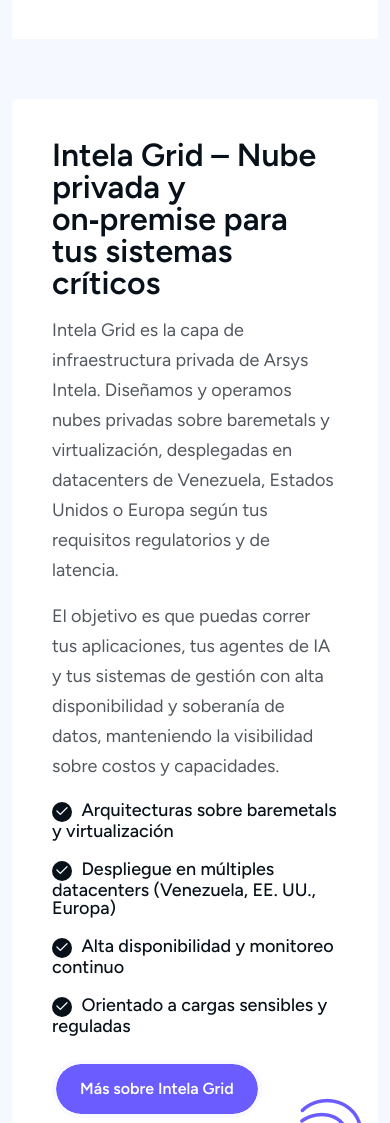
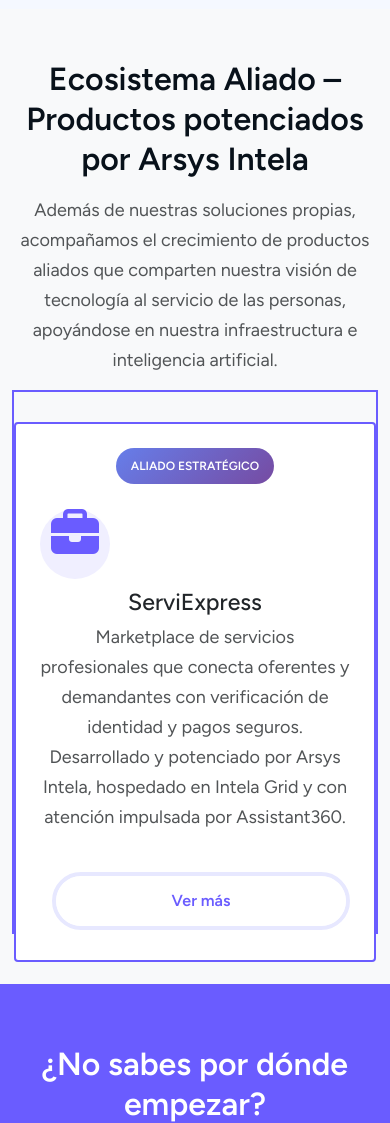
Before and after one commit to updatedlinux/arsysintela-web, a Flask app: page /solutions in a window 390 px wide. Shown: the part 3503-4626 px from the top of the page. Run offline with Flask 2, Linux system fonts and the light colour scheme; some libraries are stand-ins or nearby versions; some web fonts are replaced.

Commit message:
solutions new

```diff
--- a/apps/templates/pages/solutions.html
+++ b/apps/templates/pages/solutions.html
@@ -19,27 +19,14 @@
 <div class="pages-hero">
   <div class="container">
     <div class="row align-items-center">
-      <div class="col-lg-6">
+      <div class="col-lg-6 m-auto text-center">
         <div class="main-headding">
           <h1>Soluciones Arsys Intela</h1>
-          <p>
-            Arsys Intela es un ecosistema de soluciones que combina infraestructura privada,
-            inteligencia artificial y automatización de espacios. Empezamos por donde más duele
-            en tu operación —comunicación, infraestructura o edificios— y construimos contigo
-            una arquitectura preparada para crecer.
+          <p class="lead">
+            Un ecosistema completo de infraestructura, inteligencia artificial y automatización
+            diseñado para impulsar la transformación digital de empresas, comunidades y
+            emprendedores en Latinoamérica y más allá.
           </p>
-
-          <div class="space30"></div>
-          <div class="hero-btns">
-            <a href="/contact" class="theme-btn2">Agendar una conversación</a>
-            <a href="/solutions/condominio360" class="theme-btn3">Ver Condominio360</a>
-          </div>
-        </div>
-      </div>
-
-      <div class="col-lg-6">
-        <div class="hero-image shape-animaiton3">
-          <img src="{{ config.ASSETS_ROOT }}/img/about/about-main-img.png" alt="">
         </div>
       </div>
     </div>
@@ -50,166 +37,231 @@
 </div>
 <!--===== HERO AREA END =======-->
 
-<!--===== STIKY AREA START =======-->
-<div class="stiky-sec sp">
+<!--===== SOLUCIONES 360 START =======-->
+<div class="about-page-area2 _relative sp">
   <div class="container">
     <div class="row">
-      <div class="col-lg-12">
-        <div class="stiky-sec-boxs _relative">
-
-          <!-- Condominio360 - Solución destacada -->
-          <div class="stiky-single">
-            <div class="row align-items-center">
-              <div class="col-lg-6">
-                <div class="headding">
-                  <h3>Condominio360 – Gestión moderna de condominios y edificios</h3>
+      <div class="col-lg-8 m-auto text-center">
+        <div class="headding2">
+          <h2>Soluciones 360 – Productos verticales para casos de uso específicos</h2>
           <div class="space16"></div>
           <p>
-                    Condominio360 es nuestra solución más madura y desplegada en producción. Es una
-                    plataforma integral para la administración de condominios, edificios y comunidades,
-                    que centraliza comunicación, cobranzas y procesos operativos en un solo lugar.
+            Nuestras soluciones 360 están diseñadas para resolver problemas concretos en
+            sectores específicos, combinando IA, automatización e infraestructura en productos
+            listos para usar.
           </p>
-                  <div class="space16"></div>
-                  <p>
-                    Permite a administradores y juntas de condominio mantener informados a los residentes,
-                    gestionar pagos y morosidad, programar mantenimientos y generar reportes claros
-                    sobre la salud financiera y operativa de cada comunidad.
-                  </p>
-
-                  <div class="space20"></div>
-                  <ul class="list">
-                    <li><span class="arrow"><i class="fa-regular fa-check"></i></span> Comunicación centralizada con residentes</li>
-                    <li><span class="arrow"><i class="fa-regular fa-check"></i></span> Gestión de cuotas, cobranzas y morosidad</li>
-                    <li><span class="arrow"><i class="fa-regular fa-check"></i></span> Registro de incidencias y órdenes de servicio</li>
-                    <li><span class="arrow"><i class="fa-regular fa-check"></i></span> Reportes financieros y operativos</li>
-                  </ul>
-                  <div class="space30"></div>
-
-                  <a href="/solutions/condominio360" class="theme-btn2">Ver Condominio360 en detalle</a>
-
         </div>
       </div>
-              <div class="col-lg-6">
-                <div class="stiky-sec-img">
-                  <img src="{{ config.ASSETS_ROOT }}/img/features/features-stiky1.png" alt="">
-                  <img class="shape" src="{{ config.ASSETS_ROOT }}/img/shapes/stiky-sec-shape2.png" alt="">
+    </div>
+
+    <div class="space30"></div>
+    <div class="row d-flex flex-wrap align-items-stretch">
+      <div class="col-lg-6 col-md-6 d-flex mb-4">
+        <div class="about-page-boxs h-100 w-100" style="height: auto !important; min-height: 100%; overflow: visible !important;">
+          <div class="single-box h-100 d-flex flex-column" style="height: auto !important; min-height: 100%; overflow: visible !important; padding-bottom: 30px !important;">
+            <div class="icon">
+              <i class="fas fa-robot" style="font-size: 48px; color: var(--qt-bg-bg-7);"></i>
+            </div>
+            <div class="space20"></div>
+            <div class="headding2 flex-grow-1 d-flex flex-column">
+              <h3>Assistant360</h3>
+              <div class="space10"></div>
+              <p class="mb-0" style="flex-grow: 1;">
+                Agentes de IA conversacionales para atención al cliente, soporte técnico y
+                automatización de procesos de negocio. Integración nativa con WhatsApp, web,
+                telefonía y más.
+              </p>
+              <div class="space20"></div>
+              <a href="/solutions/assistant360" class="theme-btn3">Ver más</a>
             </div>
           </div>
         </div>
       </div>
 
-          <!-- Assistant360 -->
-          <div class="stiky-single">
-            <div class="row align-items-center">
-              <div class="col-lg-6">
-                <div class="headding">
-                  <h3>Assistant360 – Asistentes de IA para atención 24/7</h3>
-                  <div class="space16"></div>
-                  <p>
-                    Assistant360 automatiza la atención en canales como WhatsApp y la web, utilizando
-                    agentes de inteligencia artificial entrenados en la realidad de tu negocio. Responden
-                    preguntas frecuentes, recogen datos, derivan a humanos cuando es necesario y te
-                    entregan métricas claras de desempeño.
+      <div class="col-lg-6 col-md-6 d-flex mb-4">
+        <div class="about-page-boxs h-100 w-100" style="height: auto !important; min-height: 100%; overflow: visible !important;">
+          <div class="single-box h-100 d-flex flex-column" style="height: auto !important; min-height: 100%; overflow: visible !important; padding-bottom: 30px !important;">
+            <div class="icon">
+              <i class="fas fa-building" style="font-size: 48px; color: var(--qt-bg-bg-7);"></i>
+            </div>
+            <div class="space20"></div>
+            <div class="headding2 flex-grow-1 d-flex flex-column">
+              <h3>Condominio360</h3>
+              <div class="space10"></div>
+              <p class="mb-0" style="flex-grow: 1;">
+                Plataforma integral para la gestión de condominios y urbanizaciones. Centraliza
+                administración, seguridad, comunicación y control de acceso en una sola solución.
               </p>
-
               <div class="space20"></div>
-                  <ul class="list">
-                    <li><span class="arrow"><i class="fa-regular fa-check"></i></span> Bots y agentes de IA personalizados con tu información</li>
-                    <li><span class="arrow"><i class="fa-regular fa-check"></i></span> Integración con WhatsApp y sitios web</li>
-                    <li><span class="arrow"><i class="fa-regular fa-check"></i></span> Escalamiento a agentes humanos cuando hace falta</li>
-                    <li><span class="arrow"><i class="fa-regular fa-check"></i></span> Métricas de conversaciones y niveles de servicio</li>
-                  </ul>
-                  <div class="space30"></div>
-
-                  <a href="/solutions/assistant360" class="others">Más sobre Assistant360</a>
-
+              <a href="/solutions/condominio360" class="theme-btn3">Ver más</a>
             </div>
           </div>
-              <div class="col-lg-6">
-                <div class="stiky-sec-img">
-                  <img src="{{ config.ASSETS_ROOT }}/img/features/features-stiky2.png" alt="">
-                  <img class="shape" src="{{ config.ASSETS_ROOT }}/img/shapes/stiky-sec-shape2.png" alt="">
         </div>
       </div>
     </div>
   </div>
 
-          <!-- Intela Grid -->
-          <div class="stiky-single">
-            <div class="row align-items-center">
-              <div class="col-lg-6">
-                <div class="headding">
-                  <h3>Intela Grid – Nube privada y on‑premise para tus sistemas críticos</h3>
+  <img class="about-shape2" src="{{ config.ASSETS_ROOT }}/img/shapes/common-hero-shape2.png" alt="">
+</div>
+<!--===== SOLUCIONES 360 END =======-->
+
+<!--===== INFRAESTRUCTURA E IA START =======-->
+<div class="about-page-area1 sp">
+  <div class="container">
+    <div class="row">
+      <div class="col-lg-8 m-auto text-center">
+        <div class="headding2">
+          <h2>Infraestructura e IA – La base tecnológica de tu operación</h2>
           <div class="space16"></div>
           <p>
-                    Intela Grid es la capa de infraestructura privada de Arsys Intela. Diseñamos y
-                    operamos nubes privadas sobre baremetals y virtualización, desplegadas en
-                    datacenters de Venezuela, Estados Unidos o Europa según tus requisitos regulatorios
-                    y de latencia.
+            Nuestra capa de infraestructura, automatización y consultoría te permite construir,
+            escalar y operar sistemas críticos con soberanía de datos, seguridad y alta
+            disponibilidad.
           </p>
-                  <div class="space16"></div>
-                  <p>
-                    El objetivo es que puedas correr tus aplicaciones, tus agentes de IA y tus sistemas
-                    de gestión con alta disponibilidad y soberanía de datos, manteniendo la visibilidad
-                    sobre costos y capacidades.
-                  </p>
-
-                  <div class="space20"></div>
-                  <ul class="list">
-                    <li><span class="arrow"><i class="fa-regular fa-check"></i></span> Arquitecturas sobre baremetals y virtualización</li>
-                    <li><span class="arrow"><i class="fa-regular fa-check"></i></span> Despliegue en múltiples datacenters (Venezuela, EE. UU., Europa)</li>
-                    <li><span class="arrow"><i class="fa-regular fa-check"></i></span> Alta disponibilidad y monitoreo continuo</li>
-                    <li><span class="arrow"><i class="fa-regular fa-check"></i></span> Orientado a cargas sensibles y reguladas</li>
-                  </ul>
-                  <div class="space30"></div>
-
-                  <a href="/solutions/intela-grid" class="others">Más sobre Intela Grid</a>
-
         </div>
       </div>
-              <div class="col-lg-6">
-                <div class="stiky-sec-img">
-                  <img src="{{ config.ASSETS_ROOT }}/img/features/features-stiky3.png" alt="">
-                  <img class="shape" src="{{ config.ASSETS_ROOT }}/img/shapes/stiky-sec-shape2.png" alt="">
+    </div>
+
+    <div class="space30"></div>
+    <div class="row d-flex flex-wrap align-items-stretch">
+      <div class="col-lg-4 col-md-6 d-flex mb-4">
+        <div class="about-page-boxs h-100 w-100" style="height: auto !important; min-height: 100%; overflow: visible !important;">
+          <div class="single-box h-100 d-flex flex-column" style="height: auto !important; min-height: 100%; overflow: visible !important; padding-bottom: 30px !important;">
+            <div class="icon">
+              <i class="fas fa-server" style="font-size: 48px; color: var(--qt-bg-bg-7);"></i>
+            </div>
+            <div class="space20"></div>
+            <div class="headding2 flex-grow-1 d-flex flex-column">
+              <h3>Intela Grid</h3>
+              <div class="space10"></div>
+              <p class="mb-0" style="flex-grow: 1;">
+                Infraestructura híbrida Cloud/On-Premises con centros de datos en Europa, Estados
+                Unidos y Venezuela. Virtualización con Proxmox, OpenStack y VMware, baremetal y
+                alta disponibilidad.
+              </p>
+              <div class="space20"></div>
+              <a href="/solutions/intela-grid" class="theme-btn3">Ver más</a>
             </div>
           </div>
         </div>
       </div>
 
-          <!-- Intela Smart -->
-          <div class="stiky-single">
-            <div class="row align-items-center">
-              <div class="col-lg-6">
-                <div class="headding">
-                  <h3>Intela Smart – Domótica y automatización de espacios</h3>
-                  <div class="space16"></div>
-                  <p>
-                    Intela Smart lleva la inteligencia de Arsys Intela a tus espacios físicos: edificios,
-                    oficinas y hogares. Integramos sensores, controles de acceso, iluminación y otros
-                    dispositivos para crear flujos de automatización conectados con tus sistemas de
-                    gestión y tus agentes de IA.
+      <div class="col-lg-4 col-md-6 d-flex mb-4">
+        <div class="about-page-boxs h-100 w-100" style="height: auto !important; min-height: 100%; overflow: visible !important;">
+          <div class="single-box h-100 d-flex flex-column" style="height: auto !important; min-height: 100%; overflow: visible !important; padding-bottom: 30px !important;">
+            <div class="icon">
+              <i class="fas fa-home" style="font-size: 48px; color: var(--qt-bg-bg-7);"></i>
+            </div>
+            <div class="space20"></div>
+            <div class="headding2 flex-grow-1 d-flex flex-column">
+              <h3>Intela Smart</h3>
+              <div class="space10"></div>
+              <p class="mb-0" style="flex-grow: 1;">
+                Domótica y automatización inteligente para edificios, oficinas, hogares y centros
+                de datos. Basado en Home Assistant y desplegado sobre Intela Grid para máxima
+                resiliencia.
               </p>
-
               <div class="space20"></div>
-                  <ul class="list">
-                    <li><span class="arrow"><i class="fa-regular fa-check"></i></span> Integración con sensores de movimiento, temperatura y otros</li>
-                    <li><span class="arrow"><i class="fa-regular fa-check"></i></span> Automatización de accesos, iluminación y escenarios</li>
-                    <li><span class="arrow"><i class="fa-regular fa-check"></i></span> Integración con Condominio360 y Assistant360</li>
-                    <li><span class="arrow"><i class="fa-regular fa-check"></i></span> Diseñado para proyectos residenciales y corporativos</li>
-                  </ul>
-                  <div class="space30"></div>
-
-                  <a href="/solutions/intela-smart" class="others">Más sobre Intela Smart</a>
-
-                </div>
-              </div>
-              <div class="col-lg-6">
-                <div class="stiky-sec-img">
-                  <img src="{{ config.ASSETS_ROOT }}/img/features/features-stiky1.png" alt="">
-                  <img class="shape" src="{{ config.ASSETS_ROOT }}/img/shapes/stiky-sec-shape2.png" alt="">
+              <a href="/solutions/intela-smart" class="theme-btn3">Ver más</a>
             </div>
           </div>
         </div>
+      </div>
+
+      <div class="col-lg-4 col-md-6 d-flex mb-4">
+        <div class="about-page-boxs h-100 w-100" style="height: auto !important; min-height: 100%; overflow: visible !important;">
+          <div class="single-box h-100 d-flex flex-column" style="height: auto !important; min-height: 100%; overflow: visible !important; padding-bottom: 30px !important;">
+            <div class="icon">
+              <i class="fas fa-users-cog" style="font-size: 48px; color: var(--qt-bg-bg-7);"></i>
+            </div>
+            <div class="space20"></div>
+            <div class="headding2 flex-grow-1 d-flex flex-column">
+              <h3>Consultoría Tecnológica</h3>
+              <div class="space10"></div>
+              <p class="mb-0" style="flex-grow: 1;">
+                Especialistas en infraestructura, redes, DevOps, seguridad, criptomonedas, pasarelas
+                de pago, desarrollo y bases de datos. Del diagnóstico a la implementación.
+              </p>
+              <div class="space20"></div>
+              <a href="/consultoria" class="theme-btn3">Ver más</a>
+            </div>
+          </div>
+        </div>
+      </div>
+    </div>
+  </div>
+</div>
+<!--===== INFRAESTRUCTURA E IA END =======-->
+
+<!--===== ECOSISTEMA ALIADO START =======-->
+<div class="about-page-area2 _relative sp" style="background-color: #f8f9fa;">
+  <div class="container">
+    <div class="row">
+      <div class="col-lg-8 m-auto text-center">
+        <div class="headding2">
+          <h2>Ecosistema Aliado – Productos potenciados por Arsys Intela</h2>
+          <div class="space16"></div>
+          <p>
+            Además de nuestras soluciones propias, acompañamos el crecimiento de productos
+            aliados que comparten nuestra visión de tecnología al servicio de las personas,
+            apoyándose en nuestra infraestructura e inteligencia artificial.
+          </p>
+        </div>
+      </div>
+    </div>
+
+    <div class="space30"></div>
+    <div class="row">
+      <div class="col-lg-6 m-auto d-flex">
+        <div class="about-page-boxs h-100 w-100" style="height: auto !important; min-height: 100%; overflow: visible !important; border: 2px solid var(--qt-bg-bg-7);">
+          <div class="single-box h-100 d-flex flex-column" style="height: auto !important; min-height: 100%; overflow: visible !important; padding-bottom: 30px !important;">
+            <div style="text-align: center; margin-bottom: 15px;">
+              <span class="badge-aliado">Aliado Estratégico</span>
+            </div>
+            <div class="icon" style="text-align: center;">
+              <i class="fas fa-briefcase" style="font-size: 48px; color: var(--qt-bg-bg-7);"></i>
+            </div>
+            <div class="space20"></div>
+            <div class="headding2 flex-grow-1 d-flex flex-column" style="text-align: center;">
+              <h3>ServiExpress</h3>
+              <div class="space10"></div>
+              <p class="mb-0" style="flex-grow: 1;">
+                Marketplace de servicios profesionales que conecta oferentes y demandantes con
+                verificación de identidad y pagos seguros. Desarrollado y potenciado por Arsys Intela,
+                hospedado en Intela Grid y con atención impulsada por Assistant360.
+              </p>
+              <div class="space20"></div>
+              <a href="/solutions/serviexpress" class="theme-btn3">Ver más</a>
+            </div>
+          </div>
+        </div>
+      </div>
+    </div>
+  </div>
+
+  <img class="about-shape2" src="{{ config.ASSETS_ROOT }}/img/shapes/common-hero-shape2.png" alt="">
+</div>
+<!--===== ECOSISTEMA ALIADO END =======-->
+
+<!--===== CTA FINAL START =======-->
+<div class="email-innovation"
+     style="background-image: url(/static/img/bg/others2-bg.png); background-position: center center; background-repeat: no-repeat; background-size: cover;">
+  <div class="container">
+    <div class="row">
+      <div class="col-lg-6 m-auto text-center">
+        <div class="headding2-w">
+          <h2>¿No sabes por dónde empezar?</h2>
+          <div class="space16"></div>
+          <p>
+            Cuéntanos qué necesitas y diseñaremos contigo una arquitectura de soluciones
+            adaptada a tu contexto, combinando infraestructura, IA, automatización y productos
+            verticales según tu caso de uso.
+          </p>
+
+          <div class="space30"></div>
+          <div class="hero-btns">
+            <a href="/contact" class="theme-btn2">Agendar una consultoría</a>
+            <a href="#" class="theme-btn3">Ver casos de éxito</a>
           </div>
 
         </div>
@@ -217,33 +269,32 @@
     </div>
   </div>
 </div>
-<!--===== STIKY AREA END =======-->
+<!--===== CTA FINAL END =======-->
 
-<!--===== CTA FINAL START =======-->
-<div class="about-page-area2 _relative">
-  <div class="container">
-    <div class="row">
-      <div class="col-lg-8 m-auto text-center">
-        <div class="headding2">
-          <h2>¿Por dónde empezamos en tu caso?</h2>
-          <div class="space16"></div>
-          <p>
-            Podemos comenzar por tu punto más crítico: la gestión de condominios, la atención
-            al cliente, la infraestructura o la automatización de espacios. Agendemos una
-            conversación para entender tu contexto y diseñar un plan realista de adopción.
-          </p>
-          <div class="space30"></div>
-          <div class="hero-btns">
-            <a href="/contact" class="theme-btn2">Agendar una conversación</a>
-            <a href="/solutions/condominio360" class="theme-btn3">Ver Condominio360</a>
-          </div>
-        </div>
-      </div>
-    </div>
-  </div>
-  <img class="about-shape2" src="{{ config.ASSETS_ROOT }}/img/shapes/common-hero-shape2.png" alt="">
-</div>
-<!--===== CTA FINAL END =======-->
+<!--===== ESTILOS ADICIONALES START =======-->
+<style>
+.badge-aliado {
+  display: inline-block;
+  background: linear-gradient(135deg, #667eea 0%, #764ba2 100%);
+  color: white;
+  padding: 5px 15px;
+  border-radius: 20px;
+  font-size: 12px;
+  font-weight: 600;
+  text-transform: uppercase;
+  margin-bottom: 10px;
+}
+
+.about-page-boxs .single-box .icon {
+  text-align: center;
+  margin-bottom: 0;
+}
+
+.about-page-boxs .single-box .icon i {
+  display: inline-block;
+}
+</style>
+<!--===== ESTILOS ADICIONALES END =======-->
 
 {% include 'partials/back-to-top.html' %}
 {% endblock page_content %}
```
Lines whose indentation alone changed are shown as unchanged.
